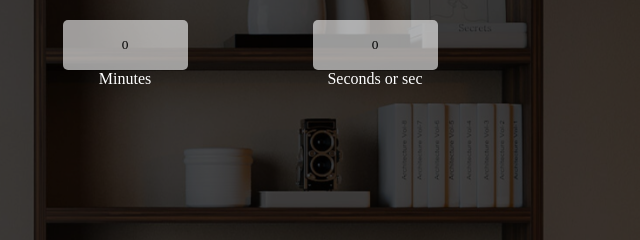
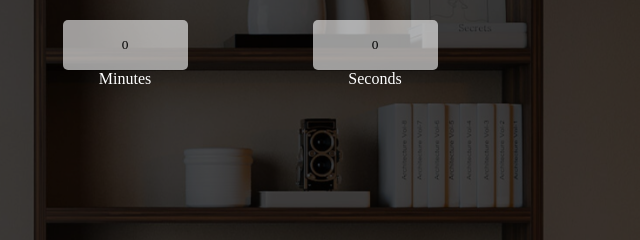
Before and after one commit to adarshsahu2803/Count-Down-JS, a plain HTML site: page index.html in a window 1280 px wide. Shown: the part 206-446 px from the top of the page, 640-1280 px from the left. Drawn offline with Linux system fonts and the light colour scheme.

Commit message:
Updated second label2

```diff
--- a/index.html
+++ b/index.html
@@ -30,7 +30,7 @@
                 <div>
                     <input type="text" readonly value="0">
                     <br/>
-                    <label for="">Seconds or sec</label>
+                    <label for="">Seconds</label>
                 </div>
             </div>
         </div>
```
